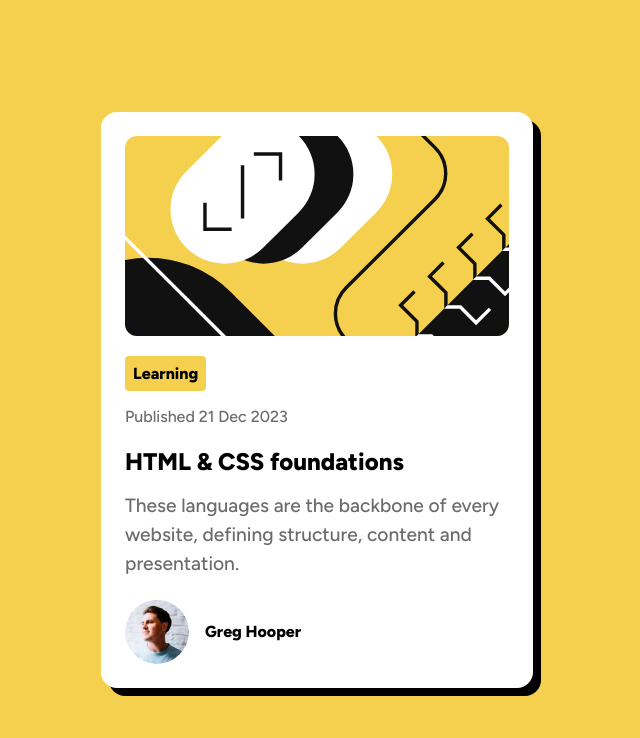
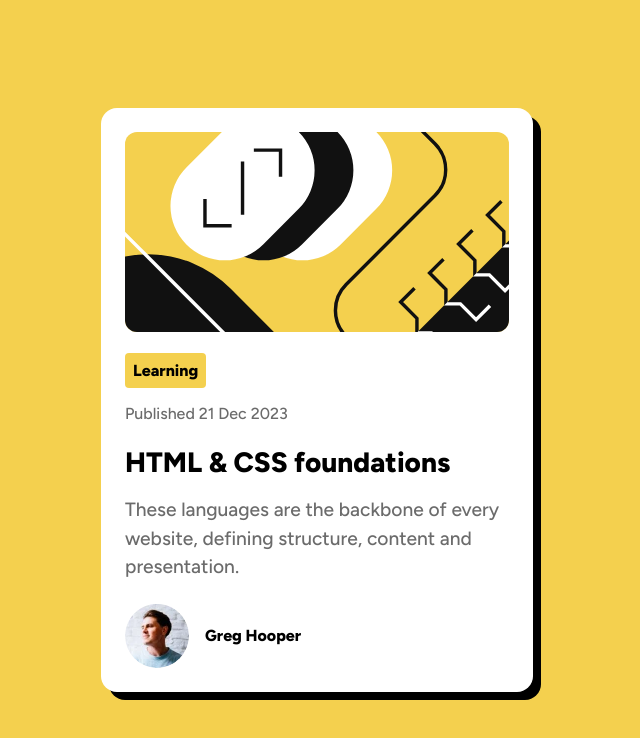
Before and after one commit to Agalya141/Blog_Preview_Card, a plain HTML site: page index.html in a window 1280 px wide. Shown: the whole page, without its empty margins (323-963 px from the left). Drawn offline with Linux system fonts and the light colour scheme.

Commit message:
Style : H1

```diff
--- a/styles.css
+++ b/styles.css
@@ -36,11 +36,16 @@ body{
    object-fit: cover;
    border-radius:0.75rem;
 }
+h1{
+    font-size:1.75rem;
+    font-weight:800;
+    line-height:1.3;
+    color: var(--black);
+}
 .about{
    display:flex;
    flex-direction:column;
    gap:1rem;
-
 }
 .about-text{
     color:var(--black);
```
